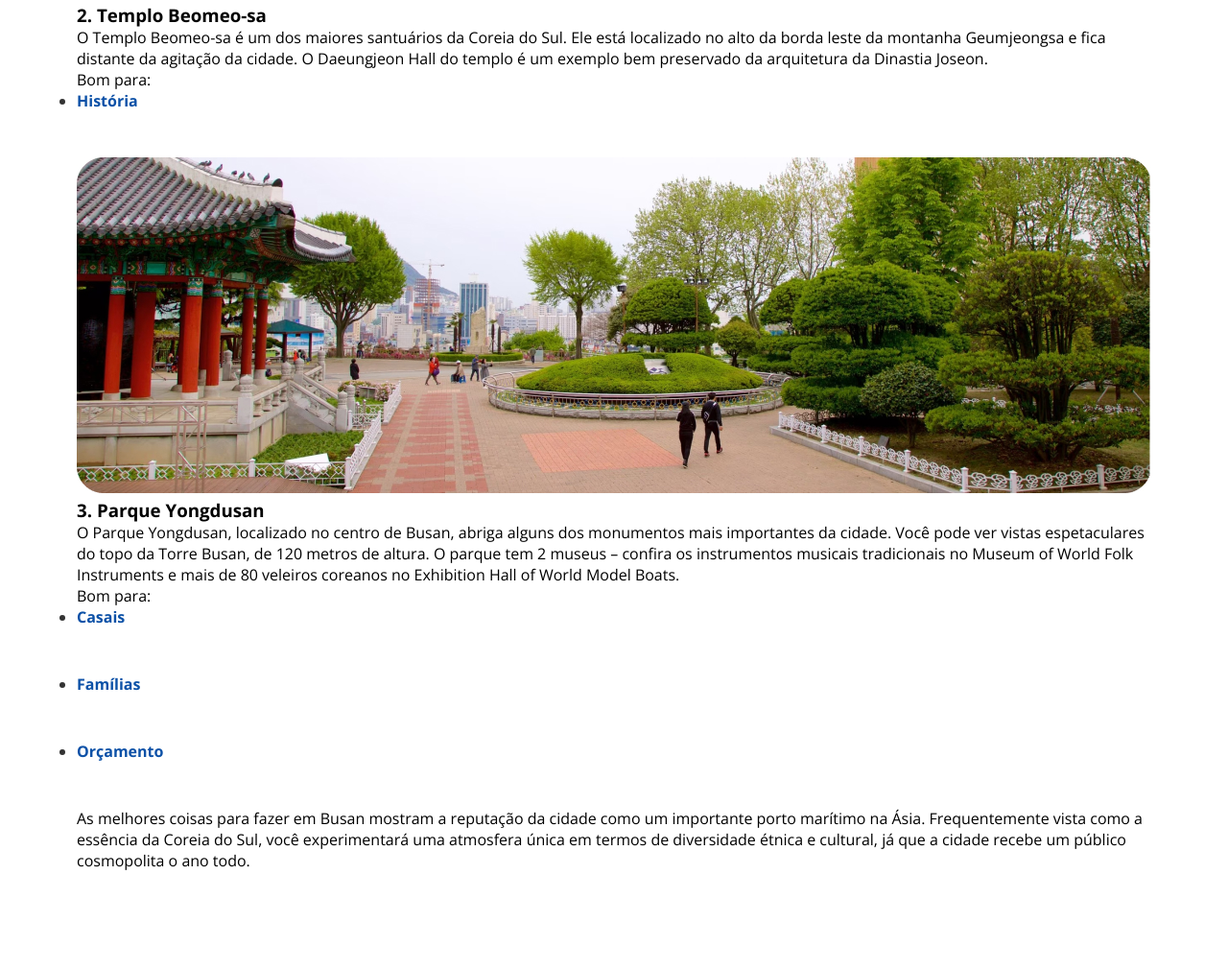
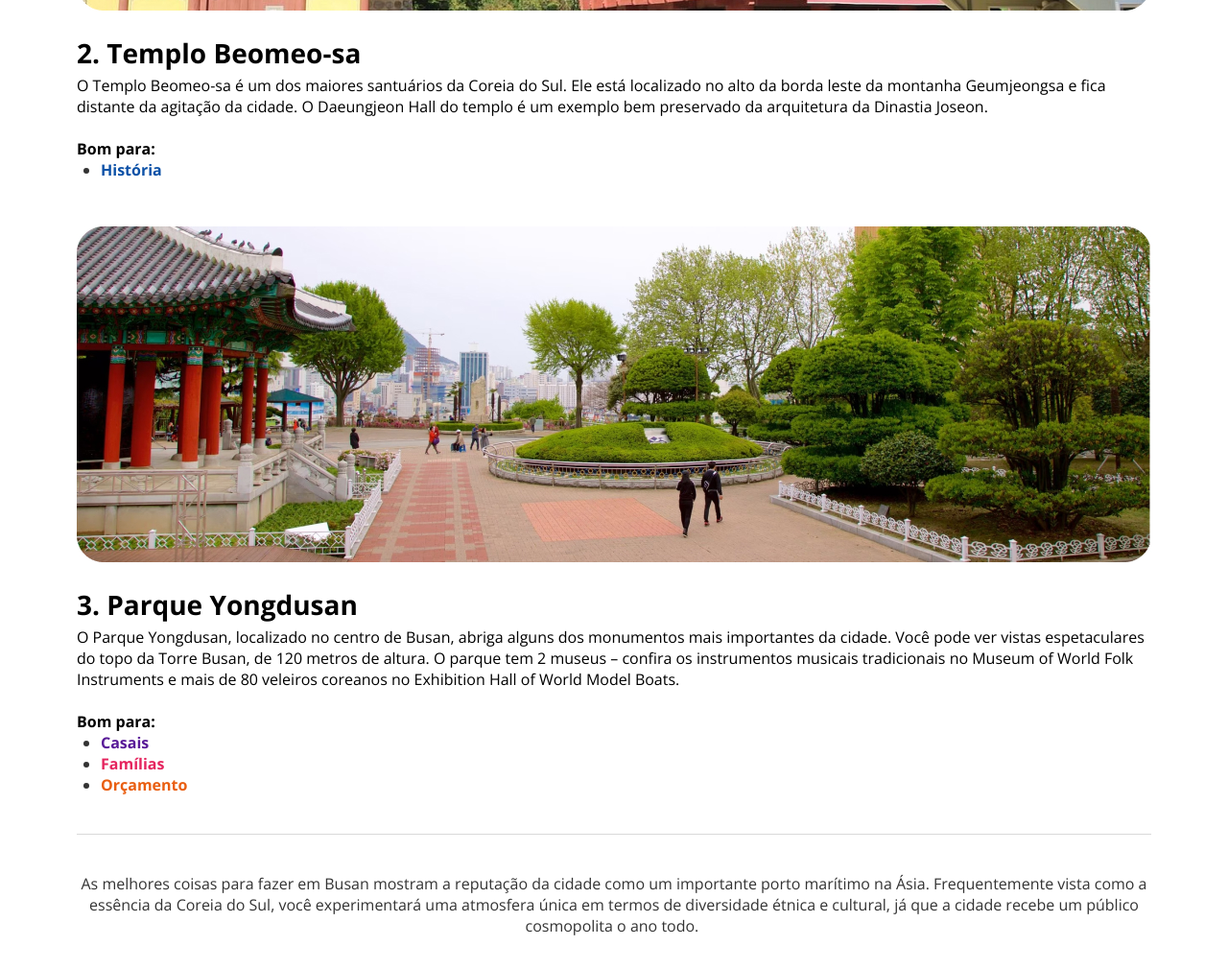
Before and after one commit to igormordaski7/Desafio_pratico---Local_Turistico, a plain HTML site: page index.html in a window 1280 px wide. Shown: the part 2180-3190 px from the top of the page at 96% size. Drawn offline with nearby package versions, Linux system fonts and the light colour scheme.

Commit message:
Finalizando o projeto - Local Turistico

```diff
--- a/index.html
+++ b/index.html
@@ -64,11 +64,13 @@
                     <div class="second-description">
                         <h3>2. Templo Beomeo-sa</h3>
                         <p>O Templo Beomeo-sa é um dos maiores santuários da Coreia do Sul. Ele está localizado no alto da borda leste da montanha Geumjeongsa e fica distante da agitação da cidade.
-                            O Daeungjeon Hall do templo é um exemplo bem preservado da arquitetura da Dinastia Joseon.</p>
-                    <ul>
-                        <p>Bom para:</p>
-                        <li>História</li>
-                    </ul>
+                            O Daeungjeon Hall do templo é um exemplo bem preservado da arquitetura da Dinastia Joseon.</p><br>
+                        <div class="custom-list-container">
+                            <p>Bom para:</p>
+                         <ul>
+                            <li>História</li>
+                        </ul>
+                    </div>
             </div>
         </div>
 
@@ -77,19 +79,24 @@
                     <div class="third-description">
                         <h3>3. Parque Yongdusan</h3>
                         <p>O Parque Yongdusan, localizado no centro de Busan, abriga alguns dos monumentos mais importantes da cidade. Você pode ver vistas espetaculares do topo da Torre Busan, de 120 metros de altura.
-                            O parque tem 2 museus – confira os instrumentos musicais tradicionais no Museum of World Folk Instruments e mais de 80 veleiros coreanos no Exhibition Hall of World Model Boats.</p>
+                            O parque tem 2 museus – confira os instrumentos musicais tradicionais no Museum of World Folk Instruments e mais de 80 veleiros coreanos no Exhibition Hall of World Model Boats.</p><br>
+
+                    <div class="custom-list-container">
+                        <p>Bom para:</p>
                     <ul>
-                        <p>Bom para:</p>
-                        <li>Casais</li>
-                        <li>Famílias</li>
-                        <li>Orçamento</li>
+                        <li class="casais">Casais</li>
+                        <li class="familias">Famílias</li>
+                        <li class="orcamento">Orçamento</li>
                     </ul>
+                </div>
             </div>
         </div>
     </div>
 
     </section>
 </main>
+
+<div class="divider1"></div>
 
 <footer>
     <p>As melhores coisas para fazer em Busan mostram a reputação da cidade como um importante porto marítimo na Ásia. Frequentemente vista como a essência da Coreia do Sul,
--- a/style.css
+++ b/style.css
@@ -1,10 +1,16 @@
 *{
     margin: 0;
     padding: 0;
+    box-sizing: border-box  ;
+}
+
+body {
+    display: flex;
+    justify-content: center;
+    align-items: center;
 }
 
 #container{
-    box-sizing: border-box;
     width: 1120px;
     height: 3054px;
     margin: 88px 80px;
@@ -25,6 +31,14 @@ h1{
     height: 49px;
     font-size: 36px;
     font-weight: bold;
+}
+
+h2{
+    font-size: 32px;
+}
+
+h3{
+    font-size: 28px;
 }
 
 .descrition img{
@@ -83,10 +97,51 @@ h1{
 li{
     color: #0C51A7;
     font-weight: bold;
-    margin-bottom: 48px;
 }
 
 li::marker{
     color: #333333;
 
 }
+
+.first-image, .second-image, .third-image img{
+    margin-top: 48px;
+}
+
+.second-image h3{
+    margin-bottom: 4px;
+    margin-top: 20px;
+}
+
+.third-image h3{
+    margin-top: 20px;
+    margin-bottom: 4px;
+}
+
+.casais{
+    color: #591B98;
+}
+
+.familias{
+    color: #E5245E;
+}
+
+.orcamento{
+    color: #E95E10;
+}
+
+.divider1{
+    margin-top: 40px;
+    margin-bottom: 40px;
+    height: 1px;
+    background-color: #d9d9d9;
+}
+
+footer{
+    color: #333333;
+    text-align: center;
+}
+
+ul{
+    padding-left: 25px;
+}
```
